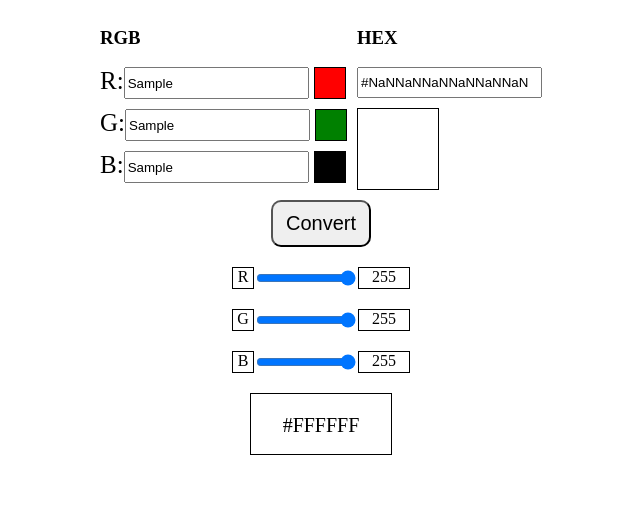
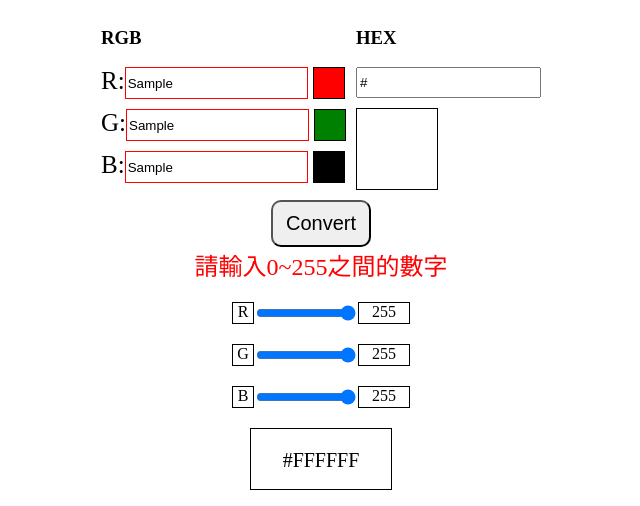
Before and after one commit to c6arliec6en/RGB-to-Hex-Converter, a plain HTML site: page index.html in a window 1280 px wide. Both pictures are taken after typing "Sample", "Sample", "Sample", "Sample" into the empty fields and a click on the button "Convert". Shown: the whole page, without its empty margins (319-959 px from the left). Drawn offline with Linux system fonts and the light colour scheme.

Commit message:
Using forEach to decide input value, and use array to be the RGBtoHex function's variable

```diff
--- a/index.html
+++ b/index.html
@@ -11,15 +11,15 @@
 			<div class="RGB">
 				<h3>RGB</h3>
 				<div class="color">
-					R:<input type="text" id="red-code" value="">
+					R:<input type="text" id="red-code" value="" name="color">
 					<div class="square red"></div>
 				</div>
 				<div class="color">
-					G:<input type="text" id="green-code" value="">
+					G:<input type="text" id="green-code" value="" name="color">
 					<div class='square green'></div>
 				</div>
 				<div class="color">
-					B:<input type="text" id="black-code" value="">
+					B:<input type="text" id="black-code" value="" name="color">
 					<div class='square black'></div>
 				</div>
 			</div>
--- a/main.js
+++ b/main.js
@@ -5,25 +5,32 @@ const submit = document.querySelector('.submit')
 const hexShow = document.querySelector('.hex-show')
 const hexColor = document.querySelector('.hex-color')
 const alert = document.querySelector('#alert')
-
+const colors = document.querySelectorAll('[name="color"]')
 
 submit.addEventListener('click', event => {
 	alert.innerHTML = ''
-	let redCode = Number(red.value)
-	let greenCode = Number(green.value)
-	let blackCode = Number(black.value)
+	let rgb = []
 
-	if (redCode == '' || greenCode == '' || blackCode == '') {
-		alert.innerHTML += "請勿留白"
-	} else if (redCode < 0 || greenCode < 0 || blackCode < 0 || redCode > 255 || greenCode > 255 || blackCode > 255) {
-		alert.innerHTML += "請輸入0~255之間的數字"
-	} else  {
-		rgbConvertHex (redCode, greenCode , blackCode)
-	}
+	colors.forEach(color => {
+		if (color.value == '') {
+			alert.innerHTML = "請勿留白"
+			color.classList.add('danger')
+
+		} else if (color.value < 0 || color.value > 255 || isNaN(color.value)) {
+			alert.innerHTML = "請輸入0~255之間的數字"
+			color.classList.add('danger')
+
+		} else {
+			color.classList.remove('danger')
+			rgb.push(color.value)
+		}
+	})
+	rgbConvertHex (rgb)
+
 })
 
-function rgbConvertHex  (r, g, b) {
-	let rgbCode = [r,g,b]
+function rgbConvertHex  (rgbArray) {
+	let rgbCode = rgbArray
 	let hex = '#'
 
 	rgbCode.forEach(code => {
--- a/style.css
+++ b/style.css
@@ -100,5 +100,8 @@
 	height: 20px;
 	text-align: center;
 	font-size: 20px;
+}
 
+.danger {
+  border:1px solid red;
 }
```
